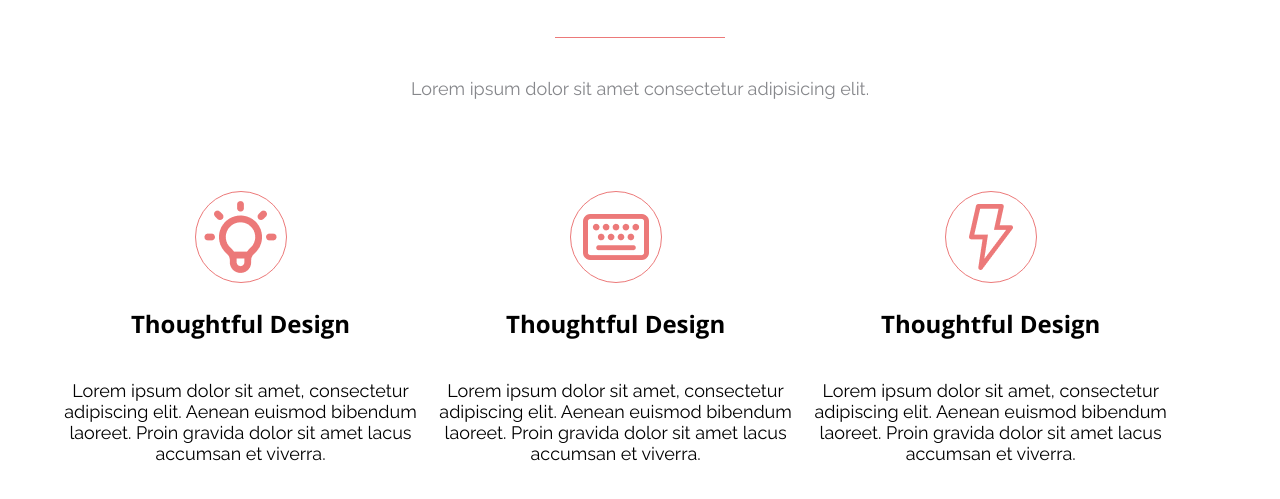
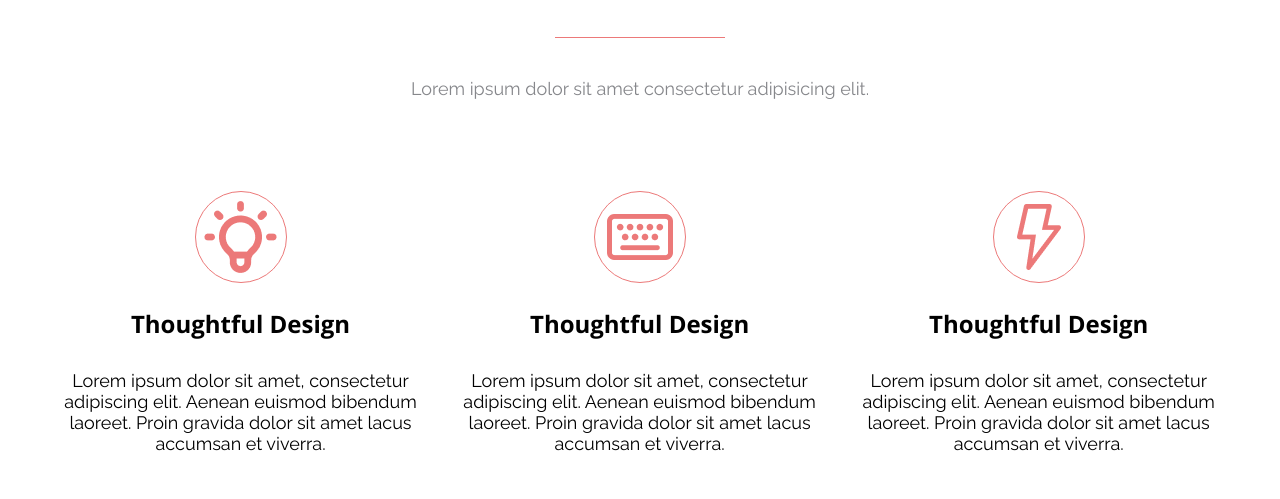
Before and after one commit to NomadBYlife/TMS, a plain HTML site: page homework2/awesome/index.html in a window 1280 px wide. Shown: the part 163-662 px from the top of the page. Drawn offline with nearby package versions, Linux system fonts and the light colour scheme.

Commit message:
fix bugs

```diff
--- a/homework2/awesome/css/css.css
+++ b/homework2/awesome/css/css.css
@@ -9,38 +9,45 @@
 
 }
 
-.wrapper {
-    max-width: 1170px;
+.conteiner {
+    max-width: 1202px;
+    padding: 0 16px;
     margin: 0 auto;
 }
-.wrapper h2 {
+.conteiner h2 {
     font-size: 36px;
     font-weight: 400;
+    line-height: 42px;
     text-transform: uppercase;
-    margin: 118px auto 0 auto;
+    margin: 118px auto 40px auto;
     text-align: center;
 }
 .separator {
     border-bottom: 1px solid #EC7979;
     width: 170px;
-    margin: 40px auto 0 auto;
+    margin: 0 auto 40px;
 }
-.wrapper p {
+.conteiner p {
     font-weight: 400;
     font-size: 18px;
     text-align: center;
-    line-height: 21.13px;
+    line-height: 21px;
     color: #86878B;
-    margin-top: 40px;
+    margin-bottom: 92px;
+
 }
 .section-content {
-
-    margin-top: 92px;
+    margin-bottom: 110px;
 }
 
 .box {
-    width: 371px;
+    max-width: 371px;
     display: inline-block;
+    margin-right: 24px;
+}
+.box:last-child {
+
+    margin-right: 0;
 }
 
 .image {
@@ -52,16 +59,20 @@
     justify-content: center;
     align-items: center;
     margin: auto;
+    margin-bottom: 24px;
 }
 .section-content h3 {
     font-family: 'Open Sans';
     font-size: 24px;
     font-weight: 700;
     text-align: center;
-    margin-top: 24px;
+    line-height: 33px;
+    margin-bottom: 30px;
+
 }
 
 .section-content p {
     color: #000000;
     line-height: 21px;
+    margin: 0;
 }
--- a/homework2/awesome/index.html
+++ b/homework2/awesome/index.html
@@ -15,7 +15,7 @@
   </head>
   <body>
     <div class="section-awesom">
-      <div class="wrapper">
+      <div class="conteiner">
         <h2>why this is awesome</h2>
         <div class="separator"></div>
         <p>Lorem ipsum dolor sit amet consectetur adipisicing elit.</p>
```
